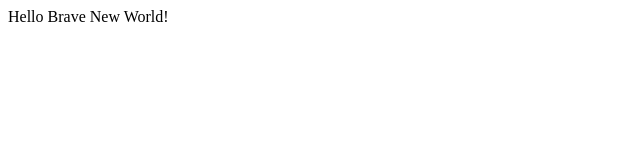
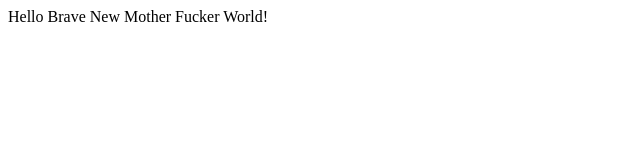
Before and after one commit to syrovezhko/syrovezhko.githab.io, a plain HTML site: page index.html in a window 1280 px wide. Shown: the whole page, without its empty margins (0-640 px from the left). Drawn offline with Linux system fonts and the light colour scheme.

Commit message:
thrid commit

```diff
--- a/index.html
+++ b/index.html
@@ -1 +1 @@
-<h>Hello Brave New World!</h>
+<h>Hello Brave New Mother Fucker World!</h>
```
